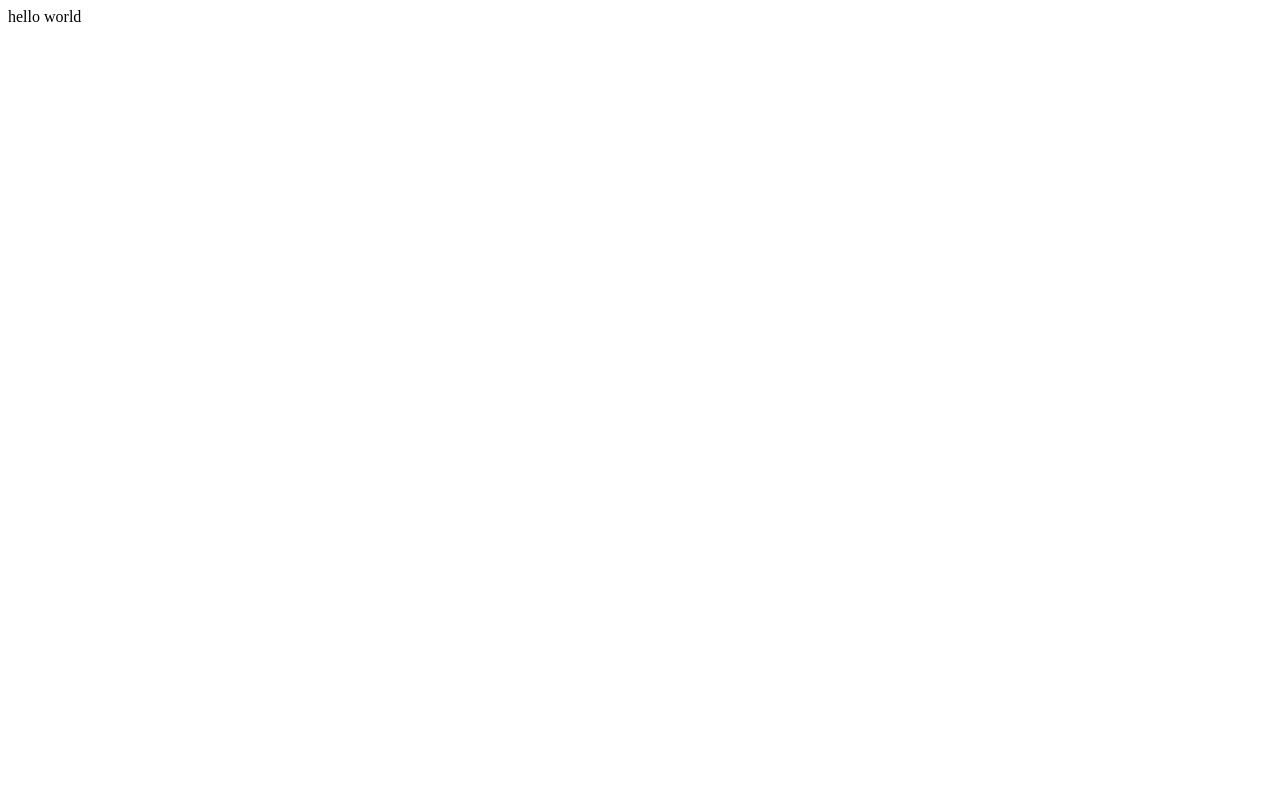
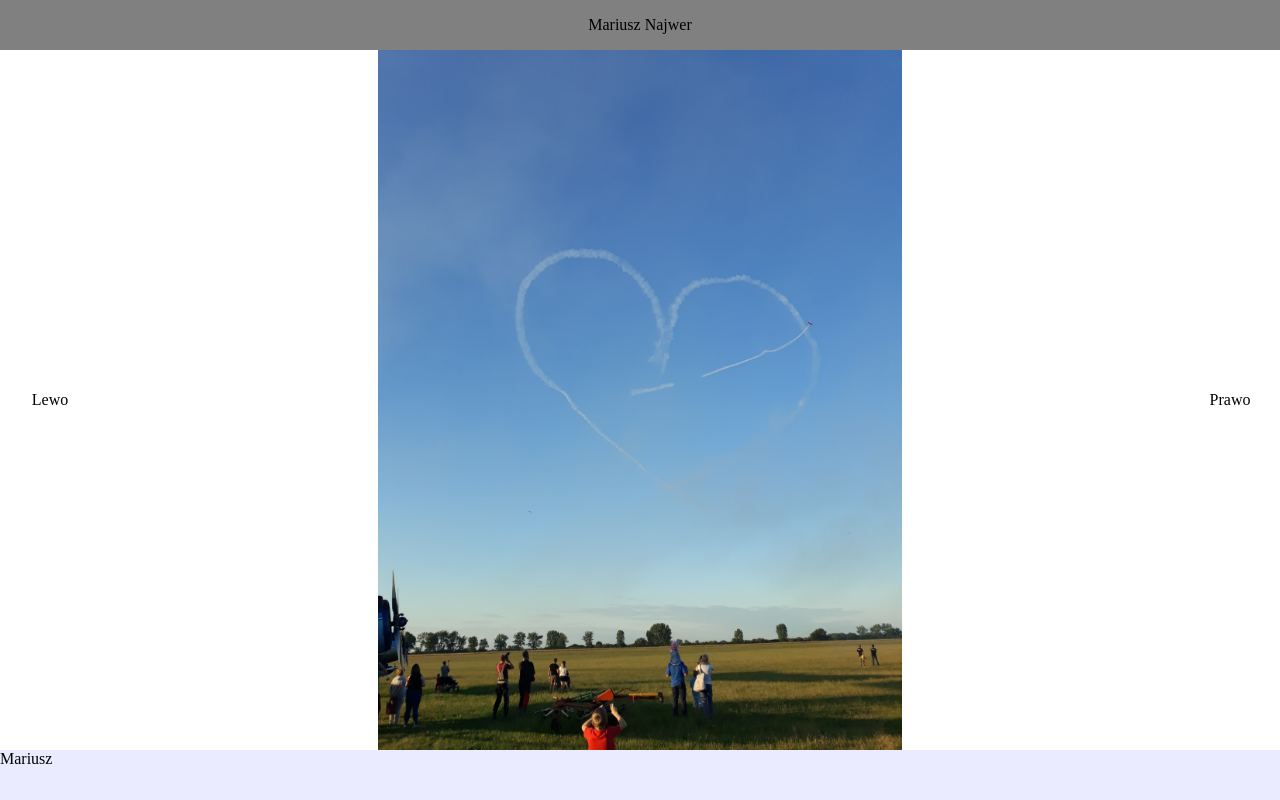
Before and after one commit to najwer23/fullscreen-slider, a plain HTML site: page index.html in a window 1280 px wide. Drawn offline with Linux system fonts and the light colour scheme.

Commit message:
working slider

```diff
--- a/CSS/index.css
+++ b/CSS/index.css
@@ -0,0 +1,142 @@
+body{
+    padding: 0;
+    margin:0;
+}
+
+.slider header{
+    height: 50px;
+    width: 100%;
+    background: grey;
+    line-height: 50px;
+    text-align: center;
+}
+
+footer{
+    height: 50px;
+    background: rgb(235, 235, 255);
+}
+
+.sliderBox{
+    height: calc(100vh - 100px);
+    display: flex;
+    flex-wrap: nowrap;
+    justify-content: center;
+    align-items: center;
+}
+
+.stage{
+    width: calc(100% - 200px);
+    height: 100%;
+         overflow: hidden;
+
+}
+
+.hide{
+  display:none;
+}
+
+.show{
+  display: block;
+}
+
+.picture{
+    background: url('../IMG/pic1.jpg');
+    width: 100%;
+    height: 100%;
+    background-repeat: no-repeat;
+    background-position: center;
+    /* background-size: 450px, 80%; */
+    /* background-size: 800px, auto; */
+    background-size: contain;
+}
+
+.animated {
+  -webkit-animation-duration: 800ms;
+  animation-duration:800ms;
+}
+
+
+
+.slideInLeft {
+  -webkit-animation-name: slideInLeft;
+  animation-name: slideInLeft;
+}
+
+@keyframes slideInLeft {
+  from {
+    -webkit-transform: translate3d(-100%, 0, 0);
+    transform: translate3d(-100%, 0, 0);
+    visibility: visible;
+  }
+
+  to {
+    -webkit-transform: translate3d(0, 0, 0);
+    transform: translate3d(0, 0, 0);
+  }
+}
+
+
+.slideOutRight {
+  -webkit-animation-name: slideOutRight;
+  animation-name: slideOutRight;
+}
+
+@keyframes slideOutRight {
+  from {
+    -webkit-transform: translate3d(0, 0, 0);
+    transform: translate3d(0, 0, 0);
+  }
+
+  to {
+    visibility: hidden;
+    -webkit-transform: translate3d(100%, 0, 0);
+    transform: translate3d(100%, 0, 0);
+  }
+}
+
+
+
+@keyframes slideOutLeft {
+  from {
+    -webkit-transform: translate3d(0, 0, 0);
+    transform: translate3d(0, 0, 0);
+  }
+
+  to {
+    visibility: hidden;
+    -webkit-transform: translate3d(-100%, 0, 0);
+    transform: translate3d(-100%, 0, 0);
+  }
+}
+
+.slideOutLeft {
+  -webkit-animation-name: slideOutLeft;
+  animation-name: slideOutLeft;
+}
+
+
+@keyframes slideInRight {
+  from {
+    -webkit-transform: translate3d(100%, 0, 0);
+    transform: translate3d(100%, 0, 0);
+    visibility: visible;
+  }
+
+  to {
+    -webkit-transform: translate3d(0, 0, 0);
+    transform: translate3d(0, 0, 0);
+  }
+}
+
+.slideInRight {
+  -webkit-animation-name: slideInRight;
+  animation-name: slideInRight;
+}
+
+
+
+
+.arrow{
+    width: 100px;
+    text-align: center;
+}
--- a/JS/index.js
+++ b/JS/index.js
@@ -1 +1,66 @@
-console.log("ja");
+
+let numerZdjecia = 0;
+let zdjecia = ["pic1","pic2", "pic3"];
+
+function next () {
+
+    let f1 = document.getElementById("foto1");
+    let f2 = document.getElementById("foto2");
+
+    f1.classList.add("slideInLeft");
+    f2.classList.add("slideOutRight");
+
+    f1.classList.remove("slideInRight");
+    f2.classList.remove("slideOutLeft");
+
+    if (numerZdjecia < 0) {
+        numerZdjecia = zdjecia.length + (numerZdjecia % zdjecia.length)
+    }
+
+    f1.classList.add("hide");
+    f1.setAttribute("style", "background-image: url('IMG/" + zdjecia[(numerZdjecia+1)%zdjecia.length] + ".jpg')")
+    f2.setAttribute("style", "background-image: url('IMG/" + zdjecia[(numerZdjecia)%zdjecia.length] + ".jpg')")
+
+    f2.classList.remove("hide");
+    setTimeout(function () {
+        f1.classList.remove("hide");
+        f2.classList.add("hide");
+    }, 500);
+
+    numerZdjecia += 1;
+
+};
+
+function prev() {
+
+    let f1 = document.getElementById("foto1");
+    let f2 = document.getElementById("foto2");
+
+    f1.classList.remove("slideInLeft");
+    f2.classList.remove("slideOutRight");
+
+    f1.classList.add("slideInRight");
+    f2.classList.add("slideOutLeft");
+
+    if (numerZdjecia < 0) {
+        numerZdjecia = zdjecia.length + (numerZdjecia % zdjecia.length)
+    }
+
+    f1.classList.add("hide");
+    if ((numerZdjecia-1) == -1){
+        f1.setAttribute("style", "background-image: url('IMG/" + zdjecia[zdjecia.length-1] + ".jpg')")
+    } else {
+        f1.setAttribute("style", "background-image: url('IMG/" + zdjecia[(numerZdjecia - 1) % zdjecia.length] + ".jpg')")
+    }
+    f2.setAttribute("style", "background-image: url('IMG/" + zdjecia[(numerZdjecia) % zdjecia.length] + ".jpg')")
+
+    f2.classList.remove("hide");
+    setTimeout(function () {
+        f1.classList.remove("hide");
+        f2.classList.add("hide");
+
+    }, 500);
+
+    numerZdjecia--;
+
+};
--- a/index.html
+++ b/index.html
@@ -7,6 +7,7 @@
     <title>Slider with pure JS</title>
     <meta name="description" content="slider with pure js">
     <meta name="author" content="Mariusz Najwer">
+    <!-- <link rel="stylesheet" href="https://cdnjs.cloudflare.com/ajax/libs/animate.css/3.7.2/animate.min.css"> -->
     <script src="JS/index.js"></script>
     <link href="CSS/index.css" rel="stylesheet" />
 
@@ -14,7 +15,25 @@
 
 <body>
 
-    hello world
+    <main>
+        <section class="slider">
+            <header>
+                Mariusz Najwer
+            </header>
+            <div id="mainBox" class="sliderBox">
+                <div onclick="prev()" class="arrow">Lewo</div>
+                <div class="stage">
+                    <div id="foto1" class="picture animated "></div>
+                    <div id="foto2" class="picture animated hide"></div>
+                  </div>
+                <div onclick="next()" class="arrow">Prawo</div>
+            </div>
+
+        </section>
+        <footer>
+            Mariusz
+        </footer>
+    </main>
 
 </body>
 
```
Also changed, not shown: IMG/pic1.jpg (added), 1 other file.
